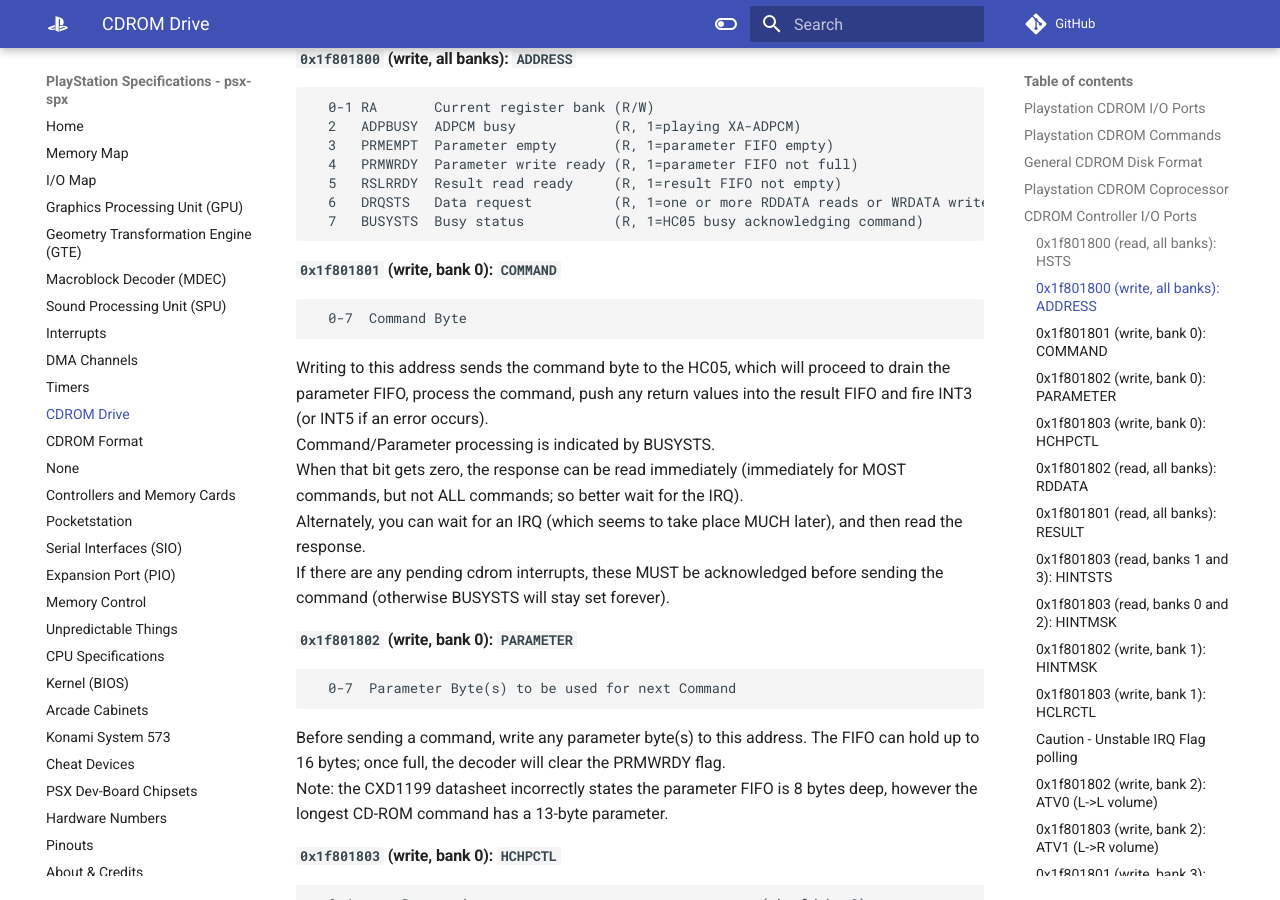
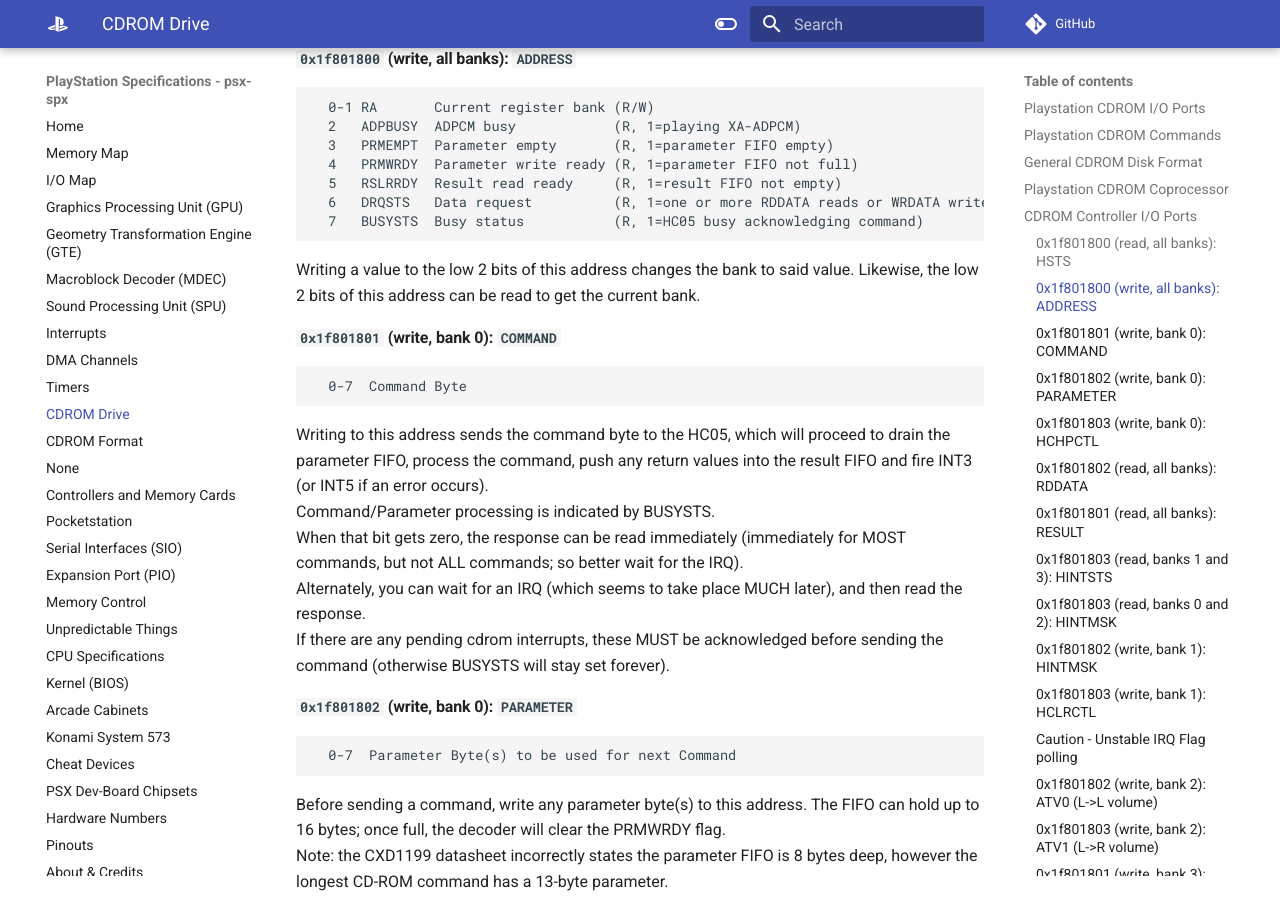
Before and after one commit to psx-spx/psx-spx.github.io, an MkDocs documentation site: the page built from docs/cdromdrive.md, in a window 1280 px wide and 900 px high, scrolled down 1665 px. Built offline with MkDocs 1.6.1 and Material for MkDocs 9.7.7, drawn with Linux system fonts in a browser that asks for light colours; comment, search, counter and statistics services are not loaded.

Commit message:
Update cdromdrive.md
Hi mom

````diff
--- a/docs/cdromdrive.md
+++ b/docs/cdromdrive.md
@@ -66,6 +66,8 @@ features such as the sound map functionality).
   6   DRQSTS   Data request          (R, 1=one or more RDDATA reads or WRDATA writes pending)
   7   BUSYSTS  Busy status           (R, 1=HC05 busy acknowledging command)
 ```
+Writing a value to the low 2 bits of this address changes the bank to said value.
+Likewise, the low 2 bits of this address can be read to get the current bank.
 
 #### `0x1f801801` (write, bank 0): `COMMAND`
 ```
````
